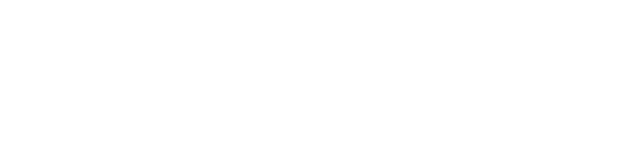
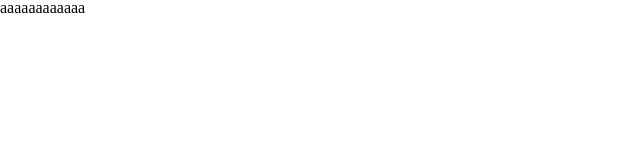
Before and after one commit to alyfer-pedroso/itinerario_landing-page, a plain HTML site: page index.html in a window 1280 px wide. Shown: the whole page, without its empty margins (0-640 px from the left). Drawn offline with Linux system fonts and the light colour scheme.

Commit message:
Alteração de texto
aaaaaaaaa

```diff
--- a/index.html
+++ b/index.html
@@ -8,7 +8,7 @@
     <link rel="stylesheet" href="./styles/main.css" />
   </head>
   <body>
-    <header></header>
+    <header>aaaaaaaaaaaa</header>
     <main></main>
     <footer></footer>
     <script src="./scripts/index.js"></script>
```
